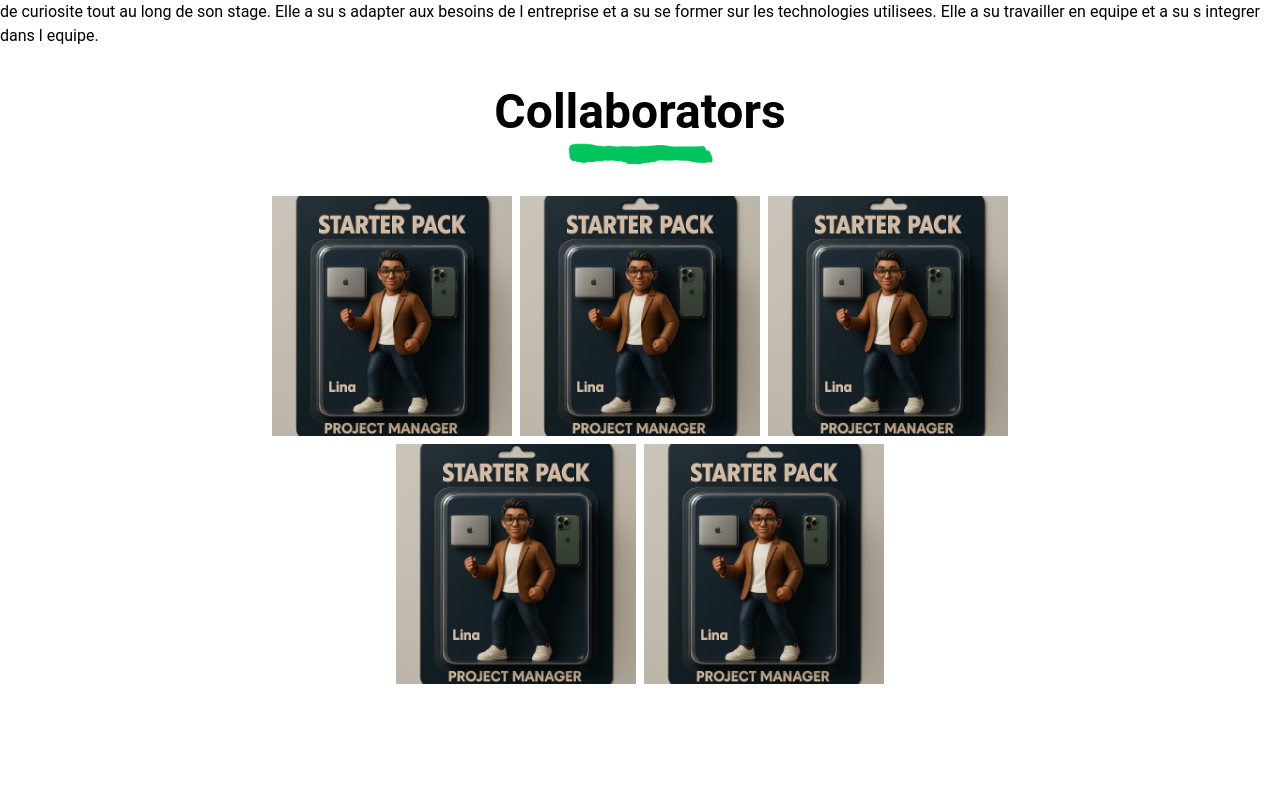
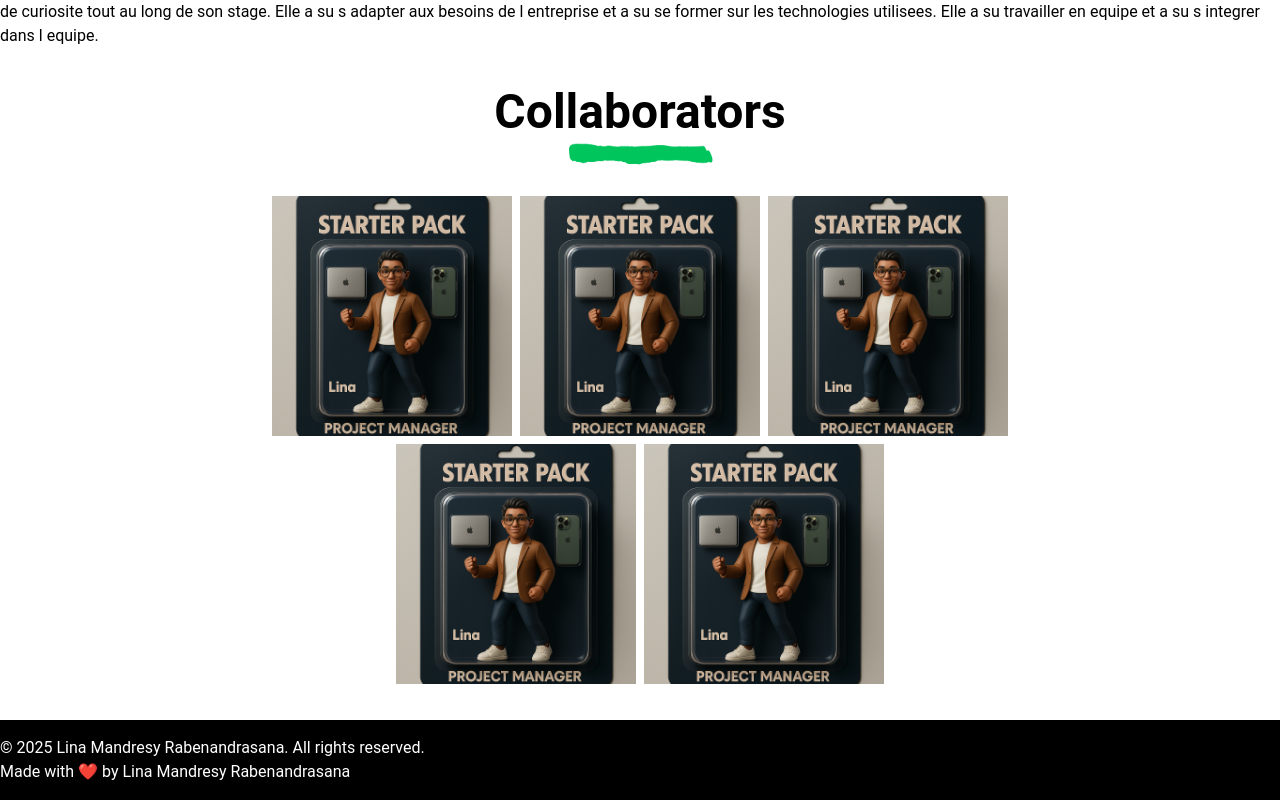
Before and after one commit to linamandresy/lina-portfolio, a Next.js app in the folder web/: page / in a window 1280 px wide. Shown: the part 2942-3742 px from the top of the page. Before the commit the page ends 3662 px from the top, so only its background shows below. Built offline with nearby package versions, Linux system fonts and the light colour scheme.

Commit message:
Finalize footer

```diff
--- a/web/src/app/page.tsx
+++ b/web/src/app/page.tsx
@@ -1,5 +1,6 @@
 
 import Banner from "@/components/Banner";
+import Footer from "@/components/Footer";
 import RolesSection from "@/components/RolesSection";
 import Testimonials from "@/components/Testimonials";
 import TopNavigation from "@/components/TopNavigation";
@@ -28,6 +29,7 @@ export default function Home() {
         <Testimonials data={data}/>
         <WorkSection/>
       </main>
+      <Footer/>
     </div>
   );
 }
--- /dev/null
+++ b/web/src/components/Footer.tsx
@@ -0,0 +1,16 @@
+import style from '@/style/footer.module.css';
+
+export default function Footer(){
+    return (
+        <footer className={style.footer}>
+            <div className="container mx-auto text-center">
+                <p className="text-sm">
+                    &copy; {new Date().getFullYear()} Lina Mandresy Rabenandrasana. All rights reserved.
+                </p>
+                <p className="text-sm">
+                    Made with ❤️ by Lina Mandresy Rabenandrasana
+                </p>
+            </div>
+        </footer>
+    )
+}
--- /dev/null
+++ b/web/src/style/footer.module.css
@@ -0,0 +1,5 @@
+@tailwind utilities;
+
+.footer{
+    @apply bg-[var(--primary-dark)] text-white py-4;;
+}
```
